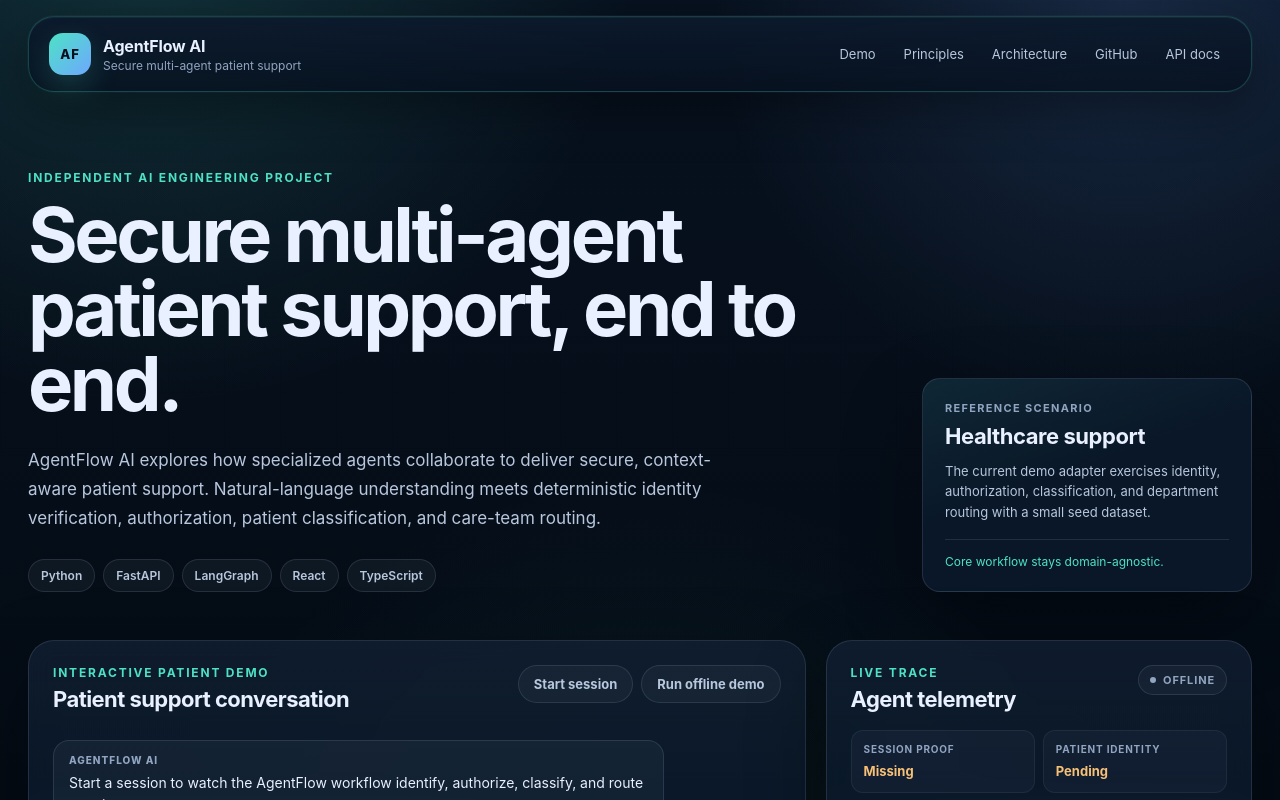
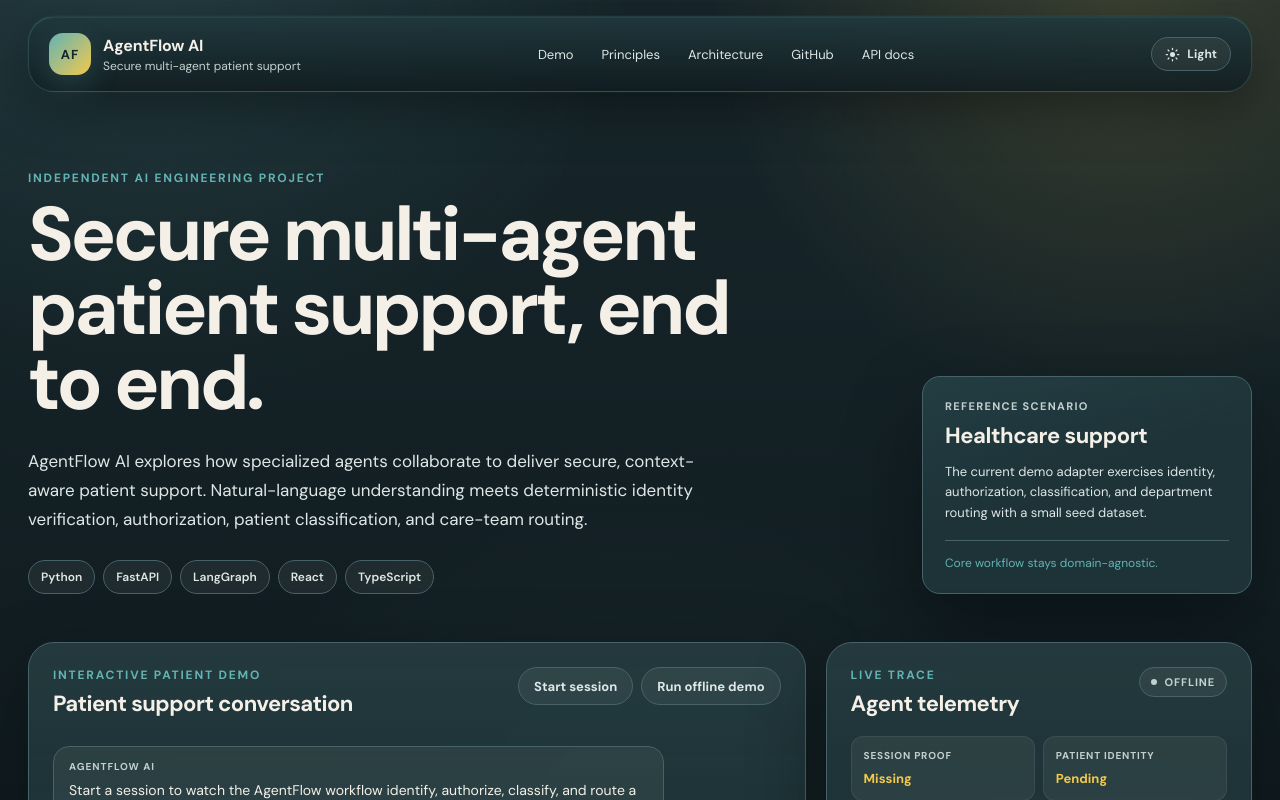
Before and after one commit to isabelSoares/agentflow-ai, a React (Vite) app in the folder frontend/: page / in a window 1280 px wide. Shown: the top 800 px of the page. Built offline with nearby package versions, Linux system fonts and the light colour scheme; no server answers.

Commit message:
feat: implement theme toggle functionality and update styles for light/dark modes

```diff
--- a/frontend/index.html
+++ b/frontend/index.html
@@ -8,7 +8,22 @@
       name="description"
       content="AgentFlow AI — an independent secure multi-agent patient support project built with FastAPI, LangGraph, React, and TypeScript."
     />
-    <meta name="theme-color" content="#07111f" />
+    <meta name="theme-color" content="#17262b" />
+    <link rel="preconnect" href="https://fonts.googleapis.com" />
+    <link rel="preconnect" href="https://fonts.gstatic.com" crossorigin />
+    <link
+      href="https://fonts.googleapis.com/css2?family=DM+Sans:wght@400;500;600;700&family=Space+Mono:wght@400;700&display=swap"
+      rel="stylesheet"
+    />
+    <script>
+      try {
+        if (window.localStorage.getItem('dark-mode') !== 'false') {
+          document.documentElement.classList.add('dark-mode')
+        }
+      } catch (error) {
+        document.documentElement.classList.add('dark-mode')
+      }
+    </script>
     <title>AgentFlow AI — Secure Multi-Agent Patient Support</title>
   </head>
   <body>
--- a/frontend/src/App.tsx
+++ b/frontend/src/App.tsx
@@ -10,6 +10,7 @@ import {
   type Session,
   type Telemetry,
 } from './types'
+import { applyAppearance, readAppearance, writeAppearance, type AppearanceMode } from './theme'
 
 const STARTER_MESSAGES: ChatMessage[] = [
   {
@@ -70,7 +71,15 @@ function App() {
   const [error, setError] = useState<string | null>(null)
   const [offlineSession, setOfflineSession] = useState<OfflineSession | null>(null)
   const [offlineAvailable, setOfflineAvailable] = useState(false)
+  const [appearance, setAppearance] = useState<AppearanceMode>(() => readAppearance())
   const started = useRef(false)
+
+  function toggleAppearance() {
+    const next: AppearanceMode = appearance === 'dark' ? 'light' : 'dark'
+    setAppearance(next)
+    writeAppearance(next)
+    applyAppearance(next)
+  }
 
   async function startSession() {
     setBusy(true)
@@ -197,6 +206,26 @@ function App() {
             API docs
           </a>
         </nav>
+        <button
+          type="button"
+          className="theme-toggle"
+          onClick={toggleAppearance}
+          aria-pressed={appearance === 'dark'}
+          aria-label={appearance === 'dark' ? 'Switch to light mode' : 'Switch to dark mode'}
+          title={appearance === 'dark' ? 'Switch to light mode' : 'Switch to dark mode'}
+        >
+          {appearance === 'dark' ? (
+            <svg aria-hidden="true" viewBox="0 0 24 24" width="15" height="15" fill="none" stroke="currentColor" strokeWidth="2" strokeLinecap="round">
+              <circle cx="12" cy="12" r="4" fill="currentColor" stroke="none" />
+              <path d="M12 2v2M12 20v2M4.9 4.9l1.4 1.4M17.7 17.7l1.4 1.4M2 12h2M20 12h2M4.9 19.1l1.4-1.4M17.7 6.3l1.4-1.4" />
+            </svg>
+          ) : (
+            <svg aria-hidden="true" viewBox="0 0 24 24" width="15" height="15" fill="currentColor">
+              <path d="M21 12.8A9 9 0 1 1 11.2 3a7 7 0 0 0 9.8 9.8Z" />
+            </svg>
+          )}
+          <span>{appearance === 'dark' ? 'Light' : 'Dark'}</span>
+        </button>
       </header>
 
       <main id="top">
--- a/frontend/src/main.tsx
+++ b/frontend/src/main.tsx
@@ -1,7 +1,10 @@
 import { StrictMode } from 'react'
 import { createRoot } from 'react-dom/client'
 import App from './App'
+import { applyAppearance, readAppearance } from './theme'
 import './styles.css'
+
+applyAppearance(readAppearance())
 
 const root = document.getElementById('root')
 
--- a/frontend/src/styles.css
+++ b/frontend/src/styles.css
@@ -1,36 +1,89 @@
 :root {
-  color-scheme: dark;
+  color-scheme: light;
+  --site-background: #f4f0e8;
+  --site-surface: #fffdf8;
+  --site-text: #17262b;
+  --site-muted: #53676a;
+  --site-subtle: #5f7071;
+  --site-border: #cdd2c9;
+  --site-action-border: #53676a;
+  --site-accent: #243b53;
+  --site-teal: #155e63;
+  --site-teal-hover: #155e63;
+  --site-teal-light: #63b3b5;
+  --site-on-teal-hover: #fffdf8;
+  --site-on-accent: #fffdf8;
+  --site-on-text: #fffdf8;
   font-family:
-    "Inter",
-    "SF Pro Display",
+    "DM Sans",
     -apple-system,
     BlinkMacSystemFont,
     "Segoe UI",
     sans-serif;
+  --font-mono: "Space Mono", Menlo, Monaco, Consolas, monospace;
   font-synthesis: none;
   text-rendering: optimizeLegibility;
   -webkit-font-smoothing: antialiased;
-  --bg: #07111f;
-  --bg-deep: #040b14;
-  --panel: rgba(12, 26, 45, 0.82);
-  --panel-strong: #0c1a2d;
-  --panel-soft: rgba(148, 163, 184, 0.06);
-  --border: rgba(148, 163, 184, 0.18);
-  --border-strong: rgba(148, 163, 184, 0.3);
-  --text: #e9f0ff;
-  --muted: #91a4c0;
-  --muted-strong: #b8c7dd;
-  --accent: #4de2c5;
-  --accent-soft: rgba(77, 226, 197, 0.12);
-  --accent-2: #6ea8fe;
-  --accent-2-soft: rgba(110, 168, 254, 0.12);
-  --warning: #f6c177;
-  --warning-soft: rgba(246, 193, 119, 0.12);
-  --danger: #ff7a90;
-  --danger-soft: rgba(255, 122, 144, 0.12);
+  --bg: var(--site-background);
+  --bg-deep: #eae2d3;
+  --panel: rgba(255, 253, 248, 0.85);
+  --panel-strong: #fffdf8;
+  --panel-soft: rgba(23, 38, 43, 0.06);
+  --border: var(--site-border);
+  --border-strong: var(--site-action-border);
+  --text: var(--site-text);
+  --muted: var(--site-muted);
+  --muted-strong: #3d5357;
+  --accent: var(--site-teal);
+  --accent-soft: rgba(21, 94, 99, 0.12);
+  --accent-2: var(--site-accent);
+  --accent-2-soft: rgba(36, 59, 83, 0.1);
+  --warning: #9a7b1a;
+  --warning-soft: rgba(242, 201, 76, 0.3);
+  --danger: #b3402e;
+  --danger-soft: rgba(179, 64, 46, 0.1);
+  --on-accent: var(--site-on-accent);
   --radius-lg: 26px;
   --radius-md: 18px;
   --radius-sm: 12px;
+  --shadow: 0 30px 80px rgba(23, 38, 43, 0.16);
+}
+
+:root.dark-mode {
+  color-scheme: dark;
+  --site-background: #17262b;
+  --site-surface: #20383d;
+  --site-text: #f4f0e8;
+  --site-muted: #c4d0d0;
+  --site-subtle: #a5b5b5;
+  --site-border: #486269;
+  --site-action-border: transparent;
+  --site-accent: #f2c94c;
+  --site-teal: #63b3b5;
+  --site-teal-hover: #24585d;
+  --site-teal-light: #7ddbdb;
+  --site-on-teal-hover: #f4f0e8;
+  --site-on-accent: #17262b;
+  --site-on-text: #17262b;
+  --bg: var(--site-background);
+  --bg-deep: #101b1f;
+  --panel: rgba(32, 56, 61, 0.85);
+  --panel-strong: #20383d;
+  --panel-soft: rgba(244, 240, 232, 0.06);
+  --border: var(--site-border);
+  --border-strong: #6d858b;
+  --text: var(--site-text);
+  --muted: var(--site-muted);
+  --muted-strong: #dfe7e7;
+  --accent: var(--site-teal);
+  --accent-soft: rgba(99, 179, 181, 0.14);
+  --accent-2: var(--site-accent);
+  --accent-2-soft: rgba(242, 201, 76, 0.12);
+  --warning: #f2c94c;
+  --warning-soft: rgba(242, 201, 76, 0.12);
+  --danger: #ff8fa0;
+  --danger-soft: rgba(255, 122, 144, 0.12);
+  --on-accent: var(--site-on-accent);
   --shadow: 0 30px 80px rgba(0, 0, 0, 0.32);
 }
 
@@ -48,11 +101,14 @@ body {
   min-height: 100vh;
   color: var(--text);
   background:
-    radial-gradient(circle at 12% -10%, rgba(77, 226, 197, 0.16), transparent 34%),
-    radial-gradient(circle at 88% 0%, rgba(110, 168, 254, 0.16), transparent 30%),
-    radial-gradient(circle at 50% 120%, rgba(77, 226, 197, 0.08), transparent 42%),
+    radial-gradient(circle at 12% -10%, color-mix(in srgb, var(--accent) 16%, transparent), transparent 34%),
+    radial-gradient(circle at 88% 0%, color-mix(in srgb, var(--accent-2) 16%, transparent), transparent 30%),
+    radial-gradient(circle at 50% 120%, color-mix(in srgb, var(--accent) 8%, transparent), transparent 42%),
     linear-gradient(180deg, var(--bg) 0%, var(--bg-deep) 100%);
   background-attachment: fixed;
+  transition:
+    background-color 180ms ease,
+    color 180ms ease;
 }
 
 body::before {
@@ -63,14 +119,18 @@ body::before {
   content: "";
   opacity: 0.35;
   background-image:
-    linear-gradient(rgba(148, 163, 184, 0.035) 1px, transparent 1px),
-    linear-gradient(90deg, rgba(148, 163, 184, 0.035) 1px, transparent 1px);
+    linear-gradient(color-mix(in srgb, var(--muted) 4%, transparent) 1px, transparent 1px),
+    linear-gradient(90deg, color-mix(in srgb, var(--muted) 4%, transparent) 1px, transparent 1px);
   background-size: 56px 56px;
   mask-image: linear-gradient(180deg, black, transparent 78%);
 }
 
 a {
   color: inherit;
+}
+
+code {
+  font-family: var(--font-mono);
 }
 
 button,
@@ -119,13 +179,17 @@ button:disabled {
   gap: 24px;
   margin: 16px 0 0;
   padding: 16px 20px;
-  background: linear-gradient(180deg, rgba(12, 26, 45, 0.94), rgba(7, 17, 31, 0.82));
+  background: linear-gradient(
+    180deg,
+    color-mix(in srgb, var(--panel-strong) 94%, transparent),
+    color-mix(in srgb, var(--bg-deep) 82%, transparent)
+  );
   backdrop-filter: blur(18px);
-  border: 1px solid rgba(77, 226, 197, 0.22);
+  border: 1px solid color-mix(in srgb, var(--accent) 22%, transparent);
   border-radius: var(--radius-lg);
   box-shadow:
     0 18px 48px rgba(0, 0, 0, 0.34),
-    0 0 0 1px rgba(77, 226, 197, 0.05),
+    0 0 0 1px color-mix(in srgb, var(--accent) 5%, transparent),
     inset 0 1px 0 rgba(255, 255, 255, 0.05);
   transition:
     border-color 160ms ease,
@@ -135,11 +199,11 @@ button:disabled {
 
 .site-header:hover,
 .site-header:focus-within {
-  border-color: rgba(77, 226, 197, 0.38);
+  border-color: color-mix(in srgb, var(--accent) 38%, transparent);
   box-shadow:
     0 22px 56px rgba(0, 0, 0, 0.38),
-    0 0 0 1px rgba(77, 226, 197, 0.12),
-    0 0 34px rgba(77, 226, 197, 0.1),
+    0 0 0 1px color-mix(in srgb, var(--accent) 12%, transparent),
+    0 0 34px color-mix(in srgb, var(--accent) 10%, transparent),
     inset 0 1px 0 rgba(255, 255, 255, 0.06);
 }
 
@@ -158,10 +222,10 @@ button:disabled {
   font-size: 13px;
   font-weight: 800;
   letter-spacing: 0.08em;
-  color: #04111d;
+  color: var(--on-accent);
   background: linear-gradient(135deg, var(--accent), var(--accent-2));
   border-radius: 14px;
-  box-shadow: 0 12px 30px rgba(77, 226, 197, 0.2);
+  box-shadow: 0 12px 30px color-mix(in srgb, var(--accent) 20%, transparent);
 }
 
 .brand strong {
@@ -197,7 +261,30 @@ button:disabled {
 
 .site-nav a:hover {
   color: var(--text);
-  background: rgba(148, 163, 184, 0.09);
+  background: var(--panel-soft);
+}
+
+.theme-toggle {
+  display: inline-flex;
+  align-items: center;
+  gap: 7px;
+  min-height: 34px;
+  padding: 7px 13px;
+  font-size: 12px;
+  font-weight: 700;
+  color: var(--muted-strong);
+  background: var(--panel-soft);
+  border: 1px solid var(--border);
+  border-radius: 999px;
+  transition:
+    color 160ms ease,
+    background 160ms ease,
+    border-color 160ms ease;
+}
+
+.theme-toggle:hover {
+  color: var(--text);
+  border-color: var(--border-strong);
 }
 
 .hero {
@@ -246,7 +333,7 @@ button:disabled {
   font-size: 12px;
   font-weight: 600;
   color: var(--muted-strong);
-  background: rgba(148, 163, 184, 0.07);
+  background: var(--panel-soft);
   border: 1px solid var(--border);
   border-radius: 999px;
 }
@@ -260,7 +347,7 @@ button:disabled {
   width: min(100%, 330px);
   padding: 22px;
   background:
-    linear-gradient(160deg, rgba(77, 226, 197, 0.08), transparent 45%),
+    linear-gradient(160deg, color-mix(in srgb, var(--accent) 8%, transparent), transparent 45%),
     var(--panel);
   border: 1px solid var(--border);
   border-radius: var(--radius-md);
@@ -310,7 +397,7 @@ button:disabled {
 .panel {
   overflow: hidden;
   background:
-    linear-gradient(180deg, rgba(148, 163, 184, 0.035), transparent 18%),
+    linear-gradient(180deg, color-mix(in srgb, var(--muted) 4%, transparent), transparent 18%),
     var(--panel);
   border: 1px solid var(--border);
   border-radius: var(--radius-lg);
@@ -362,13 +449,13 @@ button:disabled {
 .status-pill.is-live {
   color: var(--accent);
   background: var(--accent-soft);
-  border-color: rgba(77, 226, 197, 0.3);
+  border-color: color-mix(in srgb, var(--accent) 30%, transparent);
 }
 
 .status-pill.is-busy {
   color: var(--accent-2);
   background: var(--accent-2-soft);
-  border-color: rgba(110, 168, 254, 0.3);
+  border-color: color-mix(in srgb, var(--accent-2) 30%, transparent);
 }
 
 .status-pill.is-busy::before {
@@ -377,7 +464,7 @@ button:disabled {
 
 .status-pill.is-idle {
   color: var(--muted);
-  background: rgba(148, 163, 184, 0.06);
+  background: var(--panel-soft);
 }
 
 .chat-actions {
@@ -415,14 +502,14 @@ button:disabled {
 
 .button-ghost {
   color: var(--muted-strong);
-  background: rgba(148, 163, 184, 0.06);
+  background: var(--panel-soft);
 }
 
 .button-primary {
-  color: #04111d;
+  color: var(--on-accent);
   background: linear-gradient(135deg, var(--accent), var(--accent-2));
   border-color: transparent;
-  box-shadow: 0 12px 26px rgba(77, 226, 197, 0.16);
+  box-shadow: 0 12px 26px color-mix(in srgb, var(--accent) 16%, transparent);
 }
 
 .messages {
@@ -432,7 +519,7 @@ button:disabled {
   height: 430px;
   padding: 10px 24px 22px;
   overflow-y: auto;
-  scrollbar-color: rgba(148, 163, 184, 0.24) transparent;
+  scrollbar-color: color-mix(in srgb, var(--muted) 24%, transparent) transparent;
 }
 
 .message {
@@ -462,20 +549,20 @@ button:disabled {
 
 .message-assistant {
   align-self: flex-start;
-  background: rgba(148, 163, 184, 0.07);
+  background: var(--panel-soft);
   border: 1px solid var(--border);
   border-bottom-left-radius: 5px;
 }
 
 .message-user {
   align-self: flex-end;
-  color: #05131f;
+  color: var(--on-accent);
   background: linear-gradient(135deg, var(--accent), var(--accent-2));
   border-bottom-right-radius: 5px;
 }
 
 .message-user .message-role {
-  color: rgba(5, 19, 31, 0.62);
+  color: color-mix(in srgb, var(--on-accent) 62%, transparent);
 }
 
 .message-system {
@@ -539,7 +626,7 @@ button:disabled {
   line-height: 1.45;
   color: var(--muted-strong);
   text-align: left;
-  background: rgba(148, 163, 184, 0.05);
+  background: var(--panel-soft);
   border: 1px solid var(--border);
   border-radius: 12px;
   transition:
@@ -550,8 +637,8 @@ button:disabled {
 
 .suggestion:hover:not(:disabled) {
   color: var(--text);
-  background: rgba(77, 226, 197, 0.08);
-  border-color: rgba(77, 226, 197, 0.28);
+  background: color-mix(in srgb, var(--accent) 8%, transparent);
+  border-color: color-mix(in srgb, var(--accent) 28%, transparent);
 }
 
 .suggestion:disabled {
@@ -572,7 +659,7 @@ button:disabled {
   line-height: 1.5;
   color: var(--danger);
   background: var(--danger-soft);
-  border: 1px solid rgba(255, 122, 144, 0.24);
+  border: 1px solid color-mix(in srgb, var(--danger) 24%, transparent);
   border-radius: 12px;
 }
 
@@ -589,7 +676,7 @@ button:disabled {
   height: 44px;
   padding: 0 15px;
   color: var(--text);
-  background: rgba(4, 11, 20, 0.6);
+  background: color-mix(in srgb, var(--bg-deep) 60%, transparent);
   border: 1px solid var(--border);
   border-radius: 999px;
   transition: border-color 140ms ease;
@@ -600,7 +687,7 @@ button:disabled {
 }
 
 .composer input:focus {
-  border-color: rgba(77, 226, 197, 0.5);
+  border-color: color-mix(in srgb, var(--accent) 50%, transparent);
   outline: none;
 }
 
@@ -621,8 +708,8 @@ button:disabled {
 
 .security-item {
   padding: 12px;
-  background: rgba(148, 163, 184, 0.05);
-  border: 1px solid rgba(148, 163, 184, 0.1);
+  background: var(--panel-soft);
+  border: 1px solid color-mix(in srgb, var(--muted) 10%, transparent);
   border-radius: 12px;
 }
 
@@ -663,7 +750,7 @@ button:disabled {
   justify-content: space-between;
   gap: 16px;
   padding: 9px 0;
-  border-bottom: 1px solid rgba(148, 163, 184, 0.1);
+  border-bottom: 1px solid color-mix(in srgb, var(--muted) 10%, transparent);
 }
 
 .telemetry-table > div:last-child {
@@ -733,7 +820,7 @@ button:disabled {
   left: 7px;
   width: 1px;
   content: "";
-  background: rgba(148, 163, 184, 0.18);
+  background: color-mix(in srgb, var(--muted) 18%, transparent);
 }
 
 .pipeline-dot {
@@ -750,7 +837,7 @@ button:disabled {
 .pipeline-step.is-complete .pipeline-dot {
   background: var(--accent);
   border-color: var(--accent);
-  box-shadow: 0 0 0 4px rgba(77, 226, 197, 0.1);
+  box-shadow: 0 0 0 4px color-mix(in srgb, var(--accent) 10%, transparent);
 }
 
 .pipeline-step.is-active .pipeline-dot {
@@ -806,8 +893,8 @@ button:disabled {
   font-size: 11px;
   line-height: 1.55;
   color: var(--muted);
-  background: rgba(110, 168, 254, 0.05);
-  border: 1px solid rgba(110, 168, 254, 0.12);
+  background: var(--accent-2-soft);
+  border: 1px solid color-mix(in srgb, var(--accent-2) 12%, transparent);
   border-radius: 12px;
 }
 
@@ -848,7 +935,7 @@ button:disabled {
 
 .principle-card {
   padding: 20px;
-  background: rgba(12, 26, 45, 0.62);
+  background: color-mix(in srgb, var(--panel-strong) 70%, transparent);
   border: 1px solid var(--border);
   border-radius: var(--radius-md);
 }
@@ -856,7 +943,7 @@ button:disabled {
 .principle-index {
   display: block;
   margin-bottom: 18px;
-  font-family: "SFMono-Regular", Consolas, "Liberation Mono", monospace;
+  font-family: var(--font-mono);
   font-size: 12px;
   color: var(--accent);
 }
@@ -890,8 +977,8 @@ button:disabled {
   flex-direction: column;
   padding: 22px;
   background:
-    linear-gradient(160deg, rgba(110, 168, 254, 0.07), transparent 48%),
-    rgba(12, 26, 45, 0.62);
+    linear-gradient(160deg, color-mix(in srgb, var(--accent-2) 7%, transparent), transparent 48%),
+    color-mix(in srgb, var(--panel-strong) 70%, transparent);
   border: 1px solid var(--border);
   border-radius: var(--radius-md);
 }
@@ -923,12 +1010,12 @@ button:disabled {
   padding: 10px 12px;
   margin-top: auto;
   overflow-wrap: anywhere;
-  font-family: "SFMono-Regular", Consolas, "Liberation Mono", monospace;
+  font-family: var(--font-mono);
   font-size: 11px;
   line-height: 1.5;
   color: var(--muted-strong);
-  background: rgba(4, 11, 20, 0.6);
-  border: 1px solid rgba(148, 163, 184, 0.1);
+  background: color-mix(in srgb, var(--bg-deep) 60%, transparent);
+  border: 1px solid color-mix(in srgb, var(--muted) 10%, transparent);
   border-radius: 10px;
 }
 
@@ -952,7 +1039,7 @@ button:disabled {
   margin-top: 70px;
   font-size: 11px;
   color: var(--muted);
-  border-top: 1px solid rgba(148, 163, 184, 0.12);
+  border-top: 1px solid color-mix(in srgb, var(--muted) 12%, transparent);
 }
 
 @keyframes rise {
--- /dev/null
+++ b/frontend/src/theme.ts
@@ -0,0 +1,50 @@
+export const APPEARANCE_STORAGE_KEY = 'dark-mode'
+export const DARK_APPEARANCE = 'true'
+export const LIGHT_APPEARANCE = 'false'
+
+export type AppearanceMode = 'dark' | 'light'
+
+export type AppearanceStorage = Pick<Storage, 'getItem' | 'setItem'>
+
+const getDefaultStorage = (): AppearanceStorage | null => {
+  try {
+    return typeof window === 'undefined' ? null : window.localStorage
+  } catch {
+    return null
+  }
+}
+
+export const resolveAppearance = (storedValue: string | null): AppearanceMode =>
+  storedValue === LIGHT_APPEARANCE ? 'light' : 'dark'
+
+export const readAppearance = (storage: AppearanceStorage | null = getDefaultStorage()): AppearanceMode => {
+  try {
+    return resolveAppearance(storage ? storage.getItem(APPEARANCE_STORAGE_KEY) : null)
+  } catch {
+    return 'dark'
+  }
+}
+
+export const writeAppearance = (mode: AppearanceMode, storage: AppearanceStorage | null = getDefaultStorage()): void => {
+  try {
+    storage?.setItem(APPEARANCE_STORAGE_KEY, mode === 'dark' ? DARK_APPEARANCE : LIGHT_APPEARANCE)
+  } catch {
+    return
+  }
+}
+
+export const themeColorFor = (mode: AppearanceMode): string =>
+  mode === 'dark' ? '#17262b' : '#f4f0e8'
+
+export const applyAppearance = (mode: AppearanceMode): void => {
+  if (typeof document === 'undefined') {
+    return
+  }
+
+  document.documentElement.classList.toggle('dark-mode', mode === 'dark')
+
+  const meta = document.querySelector<HTMLMetaElement>('meta[name="theme-color"]')
+  if (meta) {
+    meta.setAttribute('content', themeColorFor(mode))
+  }
+}
```
Also changed, not shown: frontend/public/favicon.svg.
